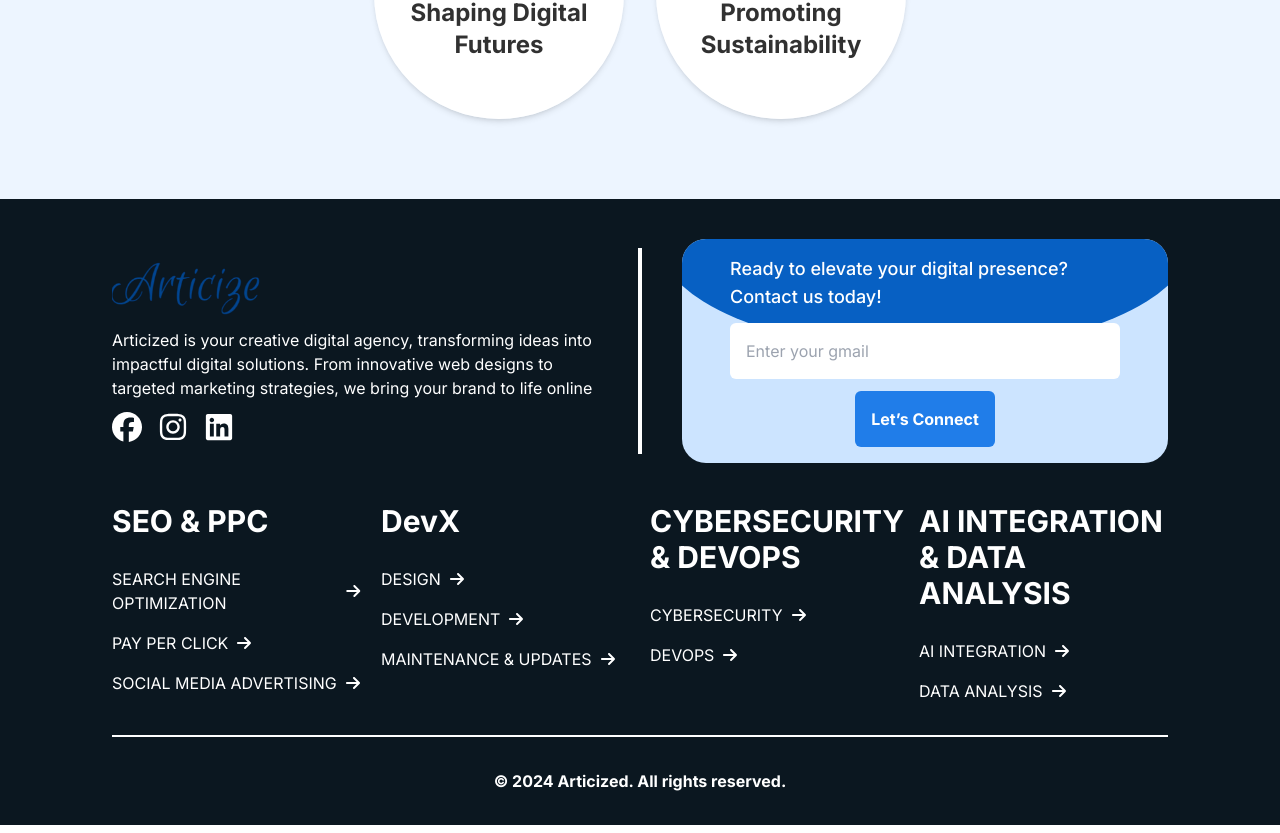
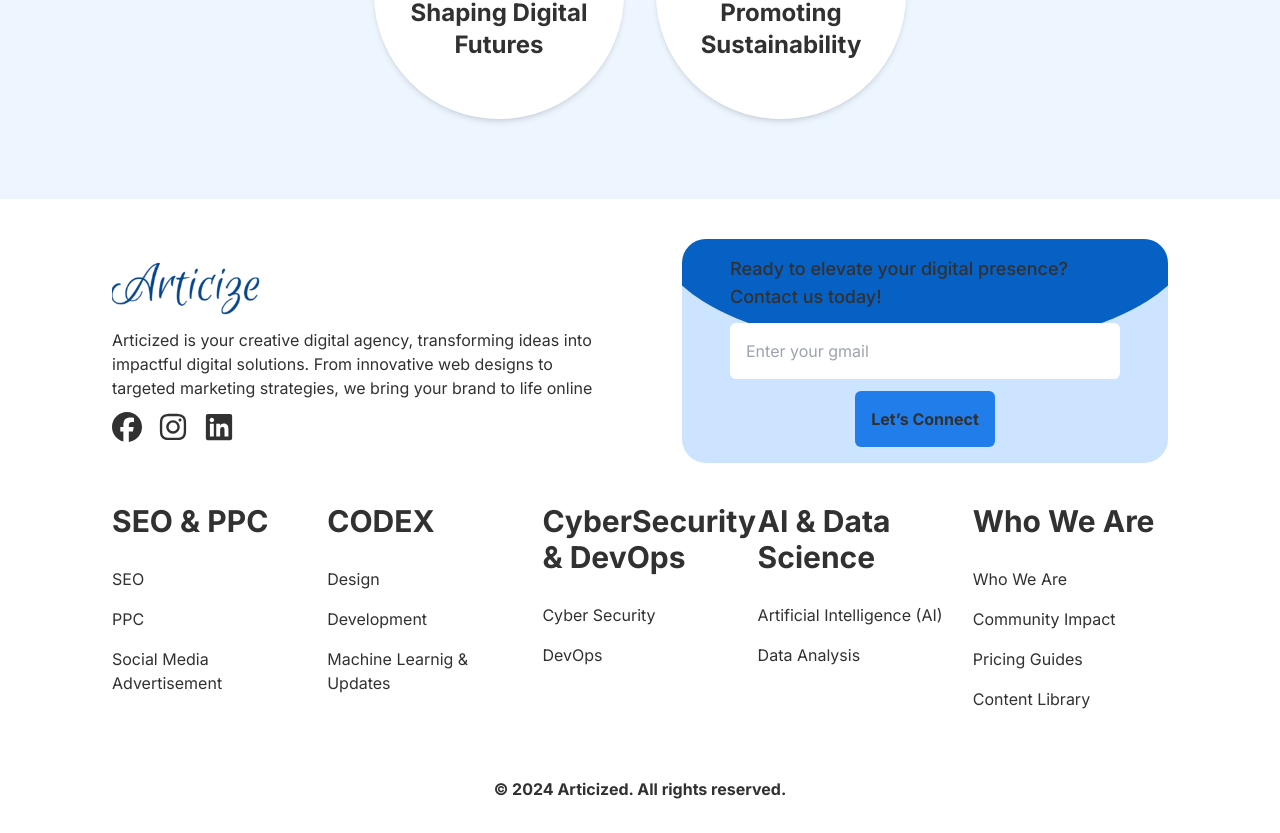
Before and after one commit to SamiiiU/Articize, a React (Create React App) app: page /why-us in a window 1280 px wide. Shown: the part 2621-3454 px from the top of the page. Built offline with nearby package versions, Linux system fonts and the light colour scheme.

Commit message:
Navbar Updated

```diff
--- a/src/CommonComps/Footer/Footer.jsx
+++ b/src/CommonComps/Footer/Footer.jsx
@@ -1,12 +1,13 @@
 import React from 'react'
 import logo from '../../Assets/Images/CommonImages/LogoMain.png'
-import { NavigationData } from '../../Data/NavigationData'
+import { mainNavData, NavigationData } from '../../Data/NavigationData'
 import { FaArrowCircleRight } from 'react-icons/fa'
 import { FaArrowRight, FaFacebook, FaInstagram, FaLinkedin } from 'react-icons/fa6'
+import { Link } from 'react-router-dom'
 
 const Footer = () => {
   return (
-    <div className='w-full bg-[#0B1720] transition-all duration-1000 text-white px-4 sm:px-16 md:px-28 2xl:px-48 pt-10  '>
+    <div className='w-full transition-all duration-1000  px-4 sm:px-16 md:px-28 2xl:px-48 pt-10  '>
         {/* first row start here  */}
         <div className='w-full flex mb-10 md:flex-row flex-col gap-y-10 justify-center items-center'>
                 {/* logo and CTA section  */}
@@ -39,131 +40,27 @@ const Footer = () => {
         {/* Second row : services section here */}
         <div className='w-full flex gap-y-5 items-start flex-wrap gap-x-5'>
             {/* Service 1 */}
-            <div className='lg:flex-1 min-w-48'>
-               <h1 className='font-bold mb-5 text-3xl'> SEO & PPC</h1>
+            {mainNavData.map((category , index) => (<div className='lg:flex-1 min-w-48'>
+               <h1 key={index} className='font-bold mb-5 text-3xl'>{category.navigator}</h1>
                {/* category 1  */}
-               <div className='transition-all group'>
-               <h2 className='cursor-pointer py-2 flex items-center gap-x-2 hover:gap-x-4 transition-all duration-200'>SEARCH ENGINE OPTIMIZATION <FaArrowRight/></h2>
-               <ul className='transition-all duration-1000 group-hover:max-h-fit group-hover:opacity-100 opacity-0 max-h-0 translate-x-3 text-left ease-in-out overflow-hidden'>
-                    {NavigationData.SEO.map((item , idx) => (
-                        <li className='cursor-pointer hover:text-[#3161c3]' key={idx}>{item}</li>
-                    ))}
+               {category.sections.map((service , serviceIdx) => (
+                <div key={serviceIdx} className='transition-all group'>
+                <h2 className='cursor-pointer py-2 flex items-center gap-x-2 hover:gap-x-4 transition-all duration-200'>{service.heading} </h2>
+                <ul className='transition-all duration-1000 opacity-0 translate-x-3 text-left ease-in-out overflow-hidden'>
+                     {
 
-               </ul>
-               </div>
+                     }
 
-                {/* category 2  */}
-                <div className='transition-all group'>
-               <h2 className='cursor-pointer py-2 flex items-center gap-x-2 hover:gap-x-4 transition-all duration-200'>PAY PER CLICK <FaArrowRight/></h2>
-               <ul className='transition-all duration-1000 group-hover:max-h-fit group-hover:opacity-100 opacity-0 max-h-0 translate-x-3 text-left ease-in-out overflow-hidden'>
-                    {NavigationData.PPC.map((item , idx) => (
-                        <li className='cursor-pointer hover:text-[#3161c3]' key={idx}>{item}</li>
-                    ))}
+                </ul>
+                </div>
+               ))}
 
-               </ul>
-               </div>
+{/* <Link  className='cursor-pointer hover:text-[#3161c3]' >{}</Link > */}
 
-                {/* category 3  */}
-                <div className='transition-all group'>
-               <h2 className='cursor-pointer py-2 flex items-center gap-x-2 hover:gap-x-4 transition-all duration-200'>SOCIAL MEDIA ADVERTISING <FaArrowRight/></h2>
-               <ul className='transition-all duration-1000 group-hover:max-h-fit group-hover:opacity-100 opacity-0 max-h-0 translate-x-3 text-left ease-in-out overflow-hidden'>
-                    {NavigationData.SMA.map((item , idx) => (
-                        <li className='cursor-pointer hover:text-[#3161c3]' key={idx}>{item}</li>
-                    ))}
+            </div>))}
 
-               </ul>
-               </div>
-            </div>
 
-            {/* Service 2 */}
-            <div className='lg:flex-1 min-w-48'>
-               <h1 className='font-bold mb-5 text-3xl'>DevX</h1>
-               {/* category 1  */}
-               <div className='transition-all group'>
-               <h2 className='cursor-pointer py-2 flex  items-center gap-x-2 hover:gap-x-4 transition-all duration-200'>DESIGN <FaArrowRight/></h2>
-               <ul className='transition-all duration-1000 group-hover:max-h-fit group-hover:opacity-100 opacity-0 max-h-0 translate-x-3 text-left ease-in-out overflow-hidden'>
-                    {NavigationData.design.map((item , idx) => (
-                        <li className='cursor-pointer hover:text-[#3161c3]' key={idx}>{item}</li>
-                    ))}
 
-               </ul>
-               </div>
-
-                {/* category 2  */}
-                <div className='transition-all group'>
-               <h2 className='cursor-pointer py-2 flex items-center gap-x-2 hover:gap-x-4 transition-all duration-200'>DEVELOPMENT <FaArrowRight/></h2>
-               <ul className='transition-all duration-1000 group-hover:max-h-fit group-hover:opacity-100 opacity-0 max-h-0 translate-x-3 text-left ease-in-out overflow-hidden'>
-                    {NavigationData.developement.map((item , idx) => (
-                        <li className='cursor-pointer hover:text-[#3161c3]' key={idx}>{item}</li>
-                    ))}
-
-               </ul>
-               </div>
-
-                {/* category 3  */}
-                <div className='transition-all group'>
-               <h2 className='cursor-pointer py-2 flex items-center gap-x-2 hover:gap-x-4 transition-all duration-200'>MAINTENANCE & UPDATES <FaArrowRight/></h2>
-               <ul className='transition-all duration-1000 group-hover:max-h-fit group-hover:opacity-100 opacity-0 max-h-0 translate-x-3 text-left ease-in-out overflow-hidden'>
-                    {NavigationData.MandU.map((item , idx) => (
-                        <li className='cursor-pointer hover:text-[#3161c3]' key={idx}>{item}</li>
-                    ))}
-
-               </ul>
-               </div>
-            </div>
-
-            {/* Service 3 */}
-            <div className='lg:flex-1 min-w-48 '>
-               <h1 className='font-bold mb-5 text-3xl'> CYBERSECURITY & DEVOPS</h1>
-               {/* category 1  */}
-               <div className='transition-all group'>
-               <h2 className='cursor-pointer py-2 flex items-center gap-x-2 hover:gap-x-4 transition-all duration-200'>CYBERSECURITY <FaArrowRight/></h2>
-               <ul className='transition-all duration-1000 group-hover:max-h-fit group-hover:opacity-100 opacity-0 max-h-0 translate-x-3 text-left ease-in-out overflow-hidden'>
-                    {NavigationData.cyberSecurity.map((item , idx) => (
-                        <li className='cursor-pointer hover:text-[#3161c3]' key={idx}>{item}</li>
-                    ))}
-
-               </ul>
-               </div>
-
-                {/* category 2  */}
-                <div className='transition-all group'>
-               <h2 className='cursor-pointer py-2 flex  items-center gap-x-2 hover:gap-x-4 transition-all duration-200'>DEVOPS <FaArrowRight/></h2>
-               <ul className='transition-all duration-1000 group-hover:max-h-fit group-hover:opacity-100 opacity-0 max-h-0 translate-x-3 text-left ease-in-out overflow-hidden'>
-                    {NavigationData.devOps.map((item , idx) => (
-                        <li className='cursor-pointer hover:text-[#3161c3]' key={idx}>{item}</li>
-                    ))}
-
-               </ul>
-               </div>
-
-            </div>
-
-            {/* Service 4 */}
-            <div className='lg:flex-1 min-w-48'>
-               <h1 className='font-bold mb-5 text-3xl'> AI INTEGRATION & DATA ANALYSIS</h1>
-               {/* category 1  */}
-               <div className='transition-all group'>
-               <h2 className='cursor-pointer py-2 flex  items-center gap-x-2 hover:gap-x-4 transition-all duration-200'>AI INTEGRATION <FaArrowRight/></h2>
-               <ul className='transition-all duration-1000 group-hover:max-h-fit group-hover:opacity-100 opacity-0 max-h-0 translate-x-3 text-left ease-in-out overflow-hidden'>
-                    {NavigationData.AI.map((item , idx) => (
-                        <li className='cursor-pointer hover:text-[#3161c3]' key={idx}>{item}</li>
-                    ))}
-
-               </ul>
-               </div>
-
-                {/* category 2  */}
-                <div className='transition-all group'>
-               <h2 className='cursor-pointer py-2 flex  items-center gap-x-2 hover:gap-x-4 transition-all duration-200'>DATA ANALYSIS <FaArrowRight/></h2>
-               <ul className='transition-all duration-1000 group-hover:max-h-fit group-hover:opacity-100 opacity-0 max-h-0 translate-x-3 text-left ease-in-out overflow-hidden'>
-                    {NavigationData.dataAnalysis.map((item , idx) => (
-                        <li className='cursor-pointer hover:text-[#3161c3]' key={idx}>{item}</li>
-                    ))}
-
-               </ul>
-               </div>
-            </div>
         </div>
 
 
--- a/src/CommonComps/Nav/Nav.jsx
+++ b/src/CommonComps/Nav/Nav.jsx
@@ -89,7 +89,7 @@ const Nav = () => {
           {/* Logo image started  */}
         <Link to="/" className='w-[10%] h-16  px-4  ' style={{backgroundImage : `url(${logoIMG})`, backgroundSize : 'contain' , backgroundPosition : 'center', backgroundRepeat : 'no-repeat'}}></Link>
         {/* Logo image done  */}
-        <div  className='w-full 2xl:text-lg h-16   flex  justify-between text-[#313131] 2xl:gap-x-8 '>
+        <div  className='w-full 2xl:text-lg h-16  mx-10 flex  justify-between text-[#313131] 2xl:gap-x-8 '>
 
             {mainNavData.map((category , index)=> (
               <span key={index} onMouseEnter={() => navHandler(index)}  className='flex-1 group flex justify-start  items-center  hover:bg-[#EDF5FF] cursor-pointer px-4 rounded-md'>
@@ -97,7 +97,6 @@ const Nav = () => {
               </span>
             ))}
 
-            <Link to='/why-us'  className='flex-1 group flex justify-start items-center hover:bg-[#EDF5FF] cursor-pointer px-4 rounded-md'>Why Choose Us</Link>
         </div>
         <span className='font-bold min-w-fit text-lg py-2 cursor-pointer bg-[#207DE9] px-4 rounded'>Get a proposal</span>
 
--- a/src/Data/NavigationData.js
+++ b/src/Data/NavigationData.js
@@ -31,7 +31,7 @@
 
 
     export const mainNavData = [
-      {navigator : "SEO" , sections : [ { heading : "SEO" ,
+      {navigator : "SEO & PPC" , sections : [ { heading : "SEO" ,
         types : [
             { path: '/ecommerce-seo', type: 'E-commerce SEO' },
             { path: '/local-seo', type: 'Local SEO' },
@@ -39,7 +39,6 @@
             { path: '/content-seo', type: 'Content SEO' },
             { path: '/international-seo', type: 'International SEO' },
             { path: '/seo-audits', type: 'SEO Audits' },
-            { path: '/voice-search-seo', type: 'Voice Search SEO' },
             { path: '/video-seo', type: 'Video SEO' },
         ]
     },
@@ -53,11 +52,11 @@
             { path: '/linkedin-ppc', type: 'LinkedIn PPC' },
             { path: '/youtube-ppc', type: 'YouTube PPC' },
             { path: '/dynamic-search-ads', type: 'Dynamic Search Ads' },
-            { path: '/discovery-ads', type: 'Discovery Ads' },
+
         ]
     },
 
-     { heading : "SMA" ,
+     { heading : "Social Media Advertisement" ,
         types : [
 
             { path: '/basic-social-media-advertising', type: "Basic Social Media Advertising" },
@@ -70,7 +69,7 @@
      { IMG : 'https://img.freepik.com/premium-vector/search-engine-optimization-design_24908-12065.jpg?semt=ais_hybrid'},
     ]} ,
 
-    {navigator : "DEVX" , sections : [{ heading : "Design" ,
+    {navigator : "CODEX" , sections : [{ heading : "Design" ,
       types : [
           { path: '/custom-website-design', type: 'Custom Website Design' },
           { path: '/ecommerce-website-design', type: 'E-Commerce Website Design' },
@@ -79,8 +78,6 @@
           { path: '/interactive-prototyping', type: 'Interactive Prototyping' },
           { path: '/ux-optimization', type: 'User Experience Optimization Service' },
           { path: '/web-app-design', type: 'Web App Design' },
-          { path: '/progressive-web-apps', type: 'Progressive Web Apps' },
-          { path: '/headless-cms-development', type: 'Headless CMS Development' },
 
          ]},
 
@@ -107,8 +104,7 @@
   ]},
 
 
-  {
-    navigator : "CyberSecurity & DevOps" , sections : [
+  { navigator : "CyberSecurity & DevOps" , sections : [
     { heading : "Cyber Security" ,
     types : [
         { path: '/penetration-testing', type: 'Penetration Testing' },
@@ -157,16 +153,66 @@
               { path: '/predictive-analytics-and-machine-learning', type: 'Predictive Analytics & Machine Learning' },
               { path: '/data-cleaning-and-preprocessing', type: 'Data Cleaning & Preprocessing' },
               { path: '/big-data-analytics-solutions', type: 'Big Data Analytics Solutions' },
-              { path: '/real-time-data-analytics', type: 'Real-time Data Analytics' },
-              { path: '/customer-and-market-segmentation-analysis', type: 'Customer & Market Segmentation Analysis' },
-              { path: '/real-time-data-analytics', type: 'Real-time Data Analytics' },
               { path: '/sentiment-analysis', type: 'Sentiment Analysis' },
 
           ]},
 
        { IMG : 'https://www.shutterstock.com/image-vector/concept-illustration-on-topic-artificial-600nw-1743263447.jpg'},
        { IMG : 'https://encrypted-tbn0.gstatic.com/images?q=tbn:ANd9GcS0ZJmSi_wplFO7qPmSbhLC7QkXYGzIo0N-Bw&s'},]
-      }
+      },
+
+      {navigator : "Who We Are" , sections : [
+        {
+          heading: "Who We Are",
+          types: [
+            { "path": "/our-vision", "type": "Our Vision" },
+            { "path": "/know-us-better", "type": "Know Us Better" },
+            { "path": "/join-our-team", "type": "Join Our Team" },
+            { "path": "/get-in-touch", "type": "Get in Touch" },
+            { "path": "/client-stories", "type": "Client Stories" },
+            { "path": "/our-achievements", "type": "Our Achievements" }
+          ]
+        },
+
+
+        {
+          heading: "Community Impact",
+          types: [
+            { "path": "/our-core-values", "type": "Our Core Values" },
+            { "path": "/impact-beyond-business", "type": "Impact Beyond Business" },
+            { "path": "/innovative-projects", "type": "Innovative Projects" },
+            { "path": "/equal-opportunities", "type": "Equal Opportunities" },
+            { "path": "/skill-development-program", "type": "Skill Development Program" },
+            { "path": "/our-journey", "type": "Our Journey" }
+          ]
+        },
+
+        {
+          "heading": "Pricing Guides",
+          "types": [
+            { "path": "/website-cost-estimates", "type": "Website Cost Estimates" },
+            { "path": "/ppc-pricing-breakdown", "type": "PPC Pricing Breakdown" },
+            { "path": "/email-marketing-rates", "type": "Email Marketing Rates" },
+            { "path": "/social-media-packages", "type": "Social Media Packages" },
+            { "path": "/seo-service-costs", "type": "SEO Service Costs" },
+            { "path": "/local-seo-rates", "type": "Local SEO Rates" }
+          ]
+        },
+
+        {
+          "heading": "Content Library",
+          "types": [
+            { "path": "/insights-hub", "type": "Insights Hub" },
+            { "path": "/seo-audit-tool", "type": "SEO Audit Tool" },
+            { "path": "/keyword-finder", "type": "Keyword Finder" },
+            { "path": "/funnel-optimization-guide", "type": "Funnel Optimization Guide" },
+            { "path": "/faq-central", "type": "FAQ Central" },
+            { "path": "/explore-our-tools", "type": "Explore Our Tools" }
+          ]
+        },
+
+        ]
+        }
 
 
 
```
